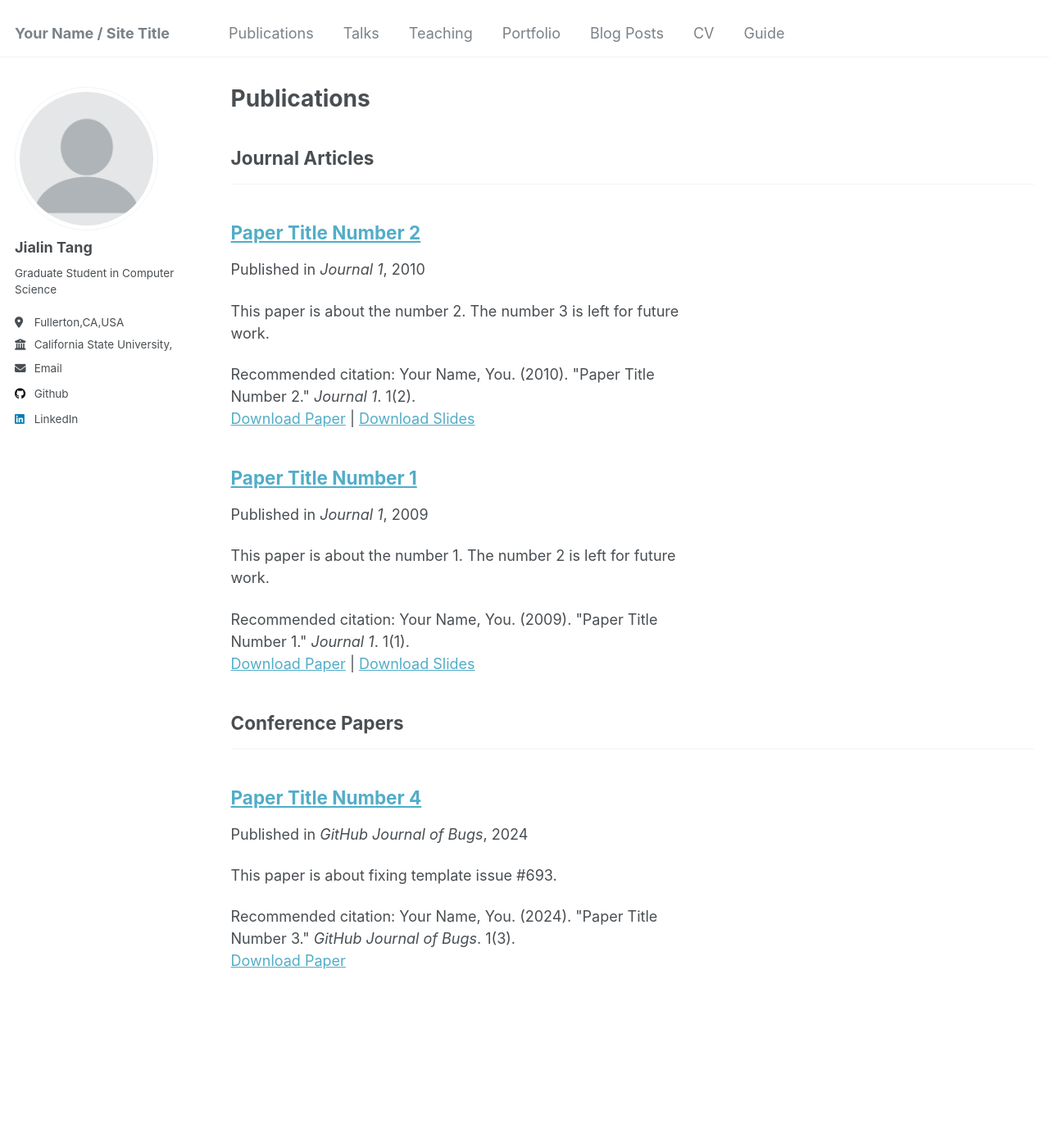
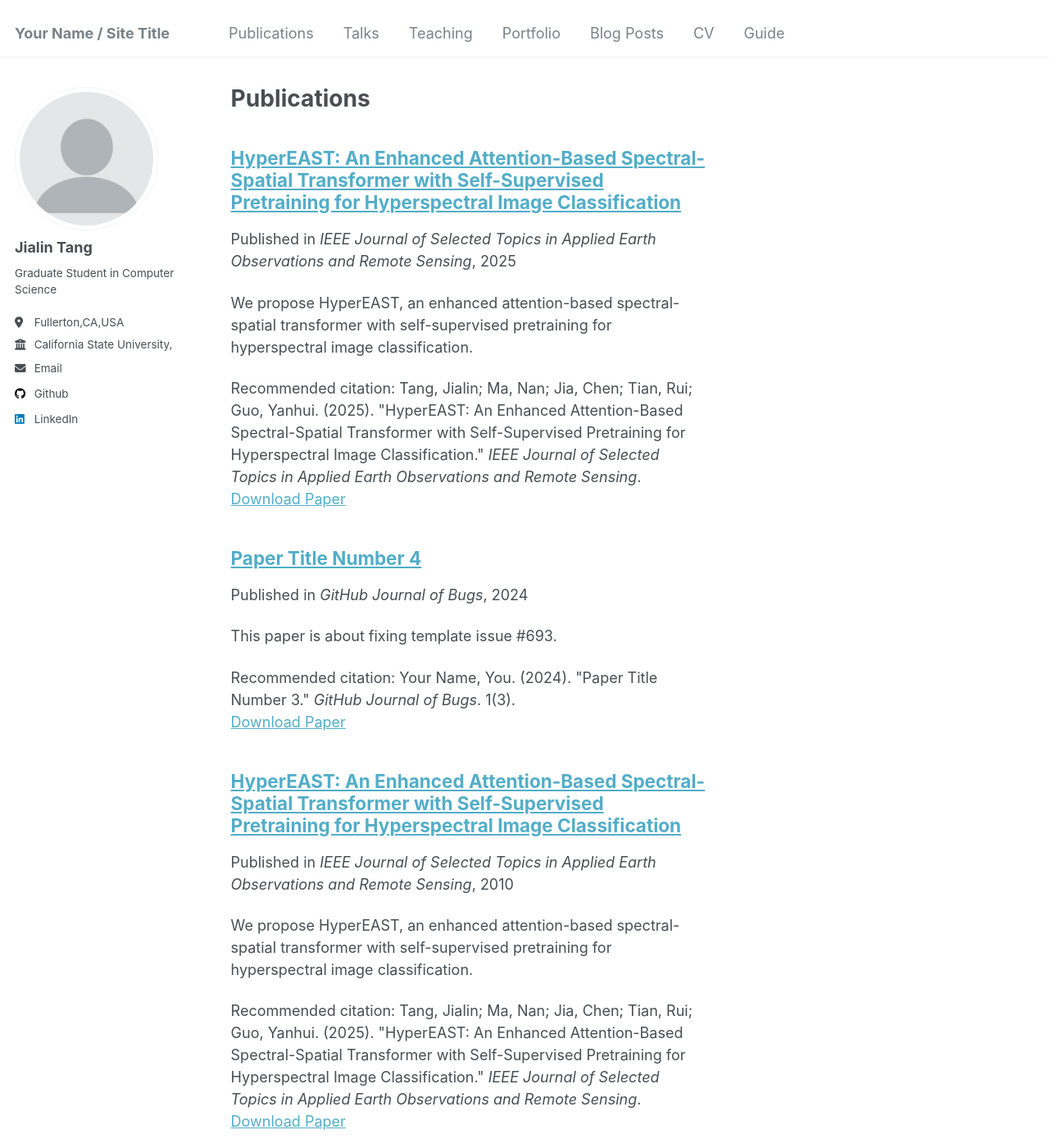
Before and after one commit to JaylenTang/jaylentang.github.io, a Jekyll site: the page built from _pages/publications.html, in a window 1280 px wide and 1400 px high. Shown: the whole window at 82% size. Built offline with Jekyll 4.4.1, drawn with Linux system fonts in a browser that asks for light colours.

Commit message:
update: replace Paper Title Number 2 with HyperEAST, remove Paper Title Number 1 & 4, and delete Journal Articles heading

```diff
--- a/_pages/publications.html
+++ b/_pages/publications.html
@@ -1,33 +1,12 @@
 ---
 layout: archive
+permalink: /publications/
 title: "Publications"
-permalink: /publications/
-author_profile: true
 ---
 
-{% if site.author.googlescholar %}
-  <div class="wordwrap">You can also find my articles on <a href="{{site.author.googlescholar}}">my Google Scholar profile</a>.</div>
-{% endif %}
+<!-- 删除 Journal Articles 标题和分割线 -->
 
-{% include base_path %}
-
-<!-- New style rendering if publication categories are defined -->
-{% if site.publication_category %}
-  {% for category in site.publication_category  %}
-    {% assign title_shown = false %}
-    {% for post in site.publications reversed %}
-      {% if post.category != category[0] %}
-        {% continue %}
-      {% endif %}
-      {% unless title_shown %}
-        <h2>{{ category[1].title }}</h2><hr />
-        {% assign title_shown = true %}
-      {% endunless %}
-      {% include archive-single.html %}
-    {% endfor %}
-  {% endfor %}
-{% else %}
-  {% for post in site.publications reversed %}
-    {% include archive-single.html %}
-  {% endfor %}
-{% endif %}
+<!-- 下面保留自动遍历 publications 的逻辑 -->
+{% for post in site.publications reversed %}
+  {% include archive-single.html %}
+{% endfor %}
--- a/_publications/2010-10-01-paper-title-number-2.md
+++ b/_publications/2010-10-01-paper-title-number-2.md
@@ -1,14 +1,19 @@
 ---
-title: "Paper Title Number 2"
+title: "HyperEAST: An Enhanced Attention-Based Spectral-Spatial Transformer with Self-Supervised Pretraining for Hyperspectral Image Classification"
 collection: publications
-category: manuscripts
-permalink: /publication/2010-10-01-paper-title-number-2
-excerpt: 'This paper is about the number 2. The number 3 is left for future work.'
+category: journals
+permalink: /publication/2010-10-01-hypereast
+excerpt: 'We propose HyperEAST, an enhanced attention-based spectral-spatial transformer with self-supervised pretraining for hyperspectral image classification.'
 date: 2010-10-01
-venue: 'Journal 1'
-slidesurl: 'http://academicpages.github.io/files/slides2.pdf'
-paperurl: 'http://academicpages.github.io/files/paper2.pdf'
-citation: 'Your Name, You. (2010). &quot;Paper Title Number 2.&quot; <i>Journal 1</i>. 1(2).'
+venue: 'IEEE Journal of Selected Topics in Applied Earth Observations and Remote Sensing'
+paperurl: ''
+citation: 'Tang, Jialin; Ma, Nan; Jia, Chen; Tian, Rui; Guo, Yanhui. (2025). "HyperEAST: An Enhanced Attention-Based Spectral-Spatial Transformer with Self-Supervised Pretraining for Hyperspectral Image Classification." <i>IEEE Journal of Selected Topics in Applied Earth Observations and Remote Sensing</i>.'
 ---
 
-The contents above will be part of a list of publications, if the user clicks the link for the publication than the contents of section will be rendered as a full page, allowing you to provide more information about the paper for the reader. When publications are displayed as a single page, the contents of the above "citation" field will automatically be included below this section in a smaller font.
+HyperEAST: An Enhanced Attention-Based Spectral-Spatial Transformer with Self-Supervised Pretraining for Hyperspectral Image Classification
+
+Published in _IEEE Journal of Selected Topics in Applied Earth Observations and Remote Sensing_, 2025
+
+We propose HyperEAST, an enhanced attention-based spectral-spatial transformer with self-supervised pretraining for hyperspectral image classification.
+
+Recommended citation: Tang, Jialin; Ma, Nan; Jia, Chen; Tian, Rui; Guo, Yanhui. (2025). "HyperEAST: An Enhanced Attention-Based Spectral-Spatial Transformer with Self-Supervised Pretraining for Hyperspectral Image Classification." _IEEE Journal of Selected Topics in Applied Earth Observations and Remote Sensing_.
```
